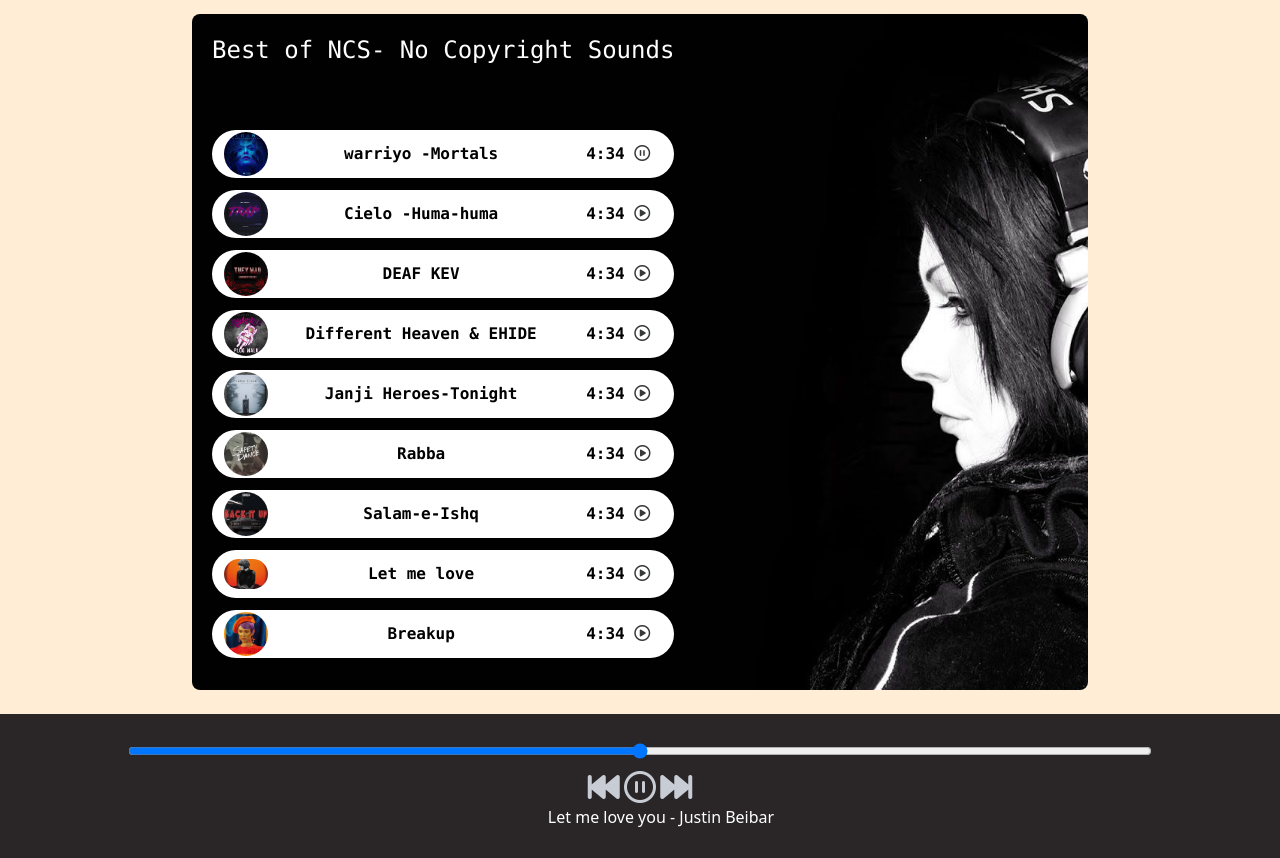
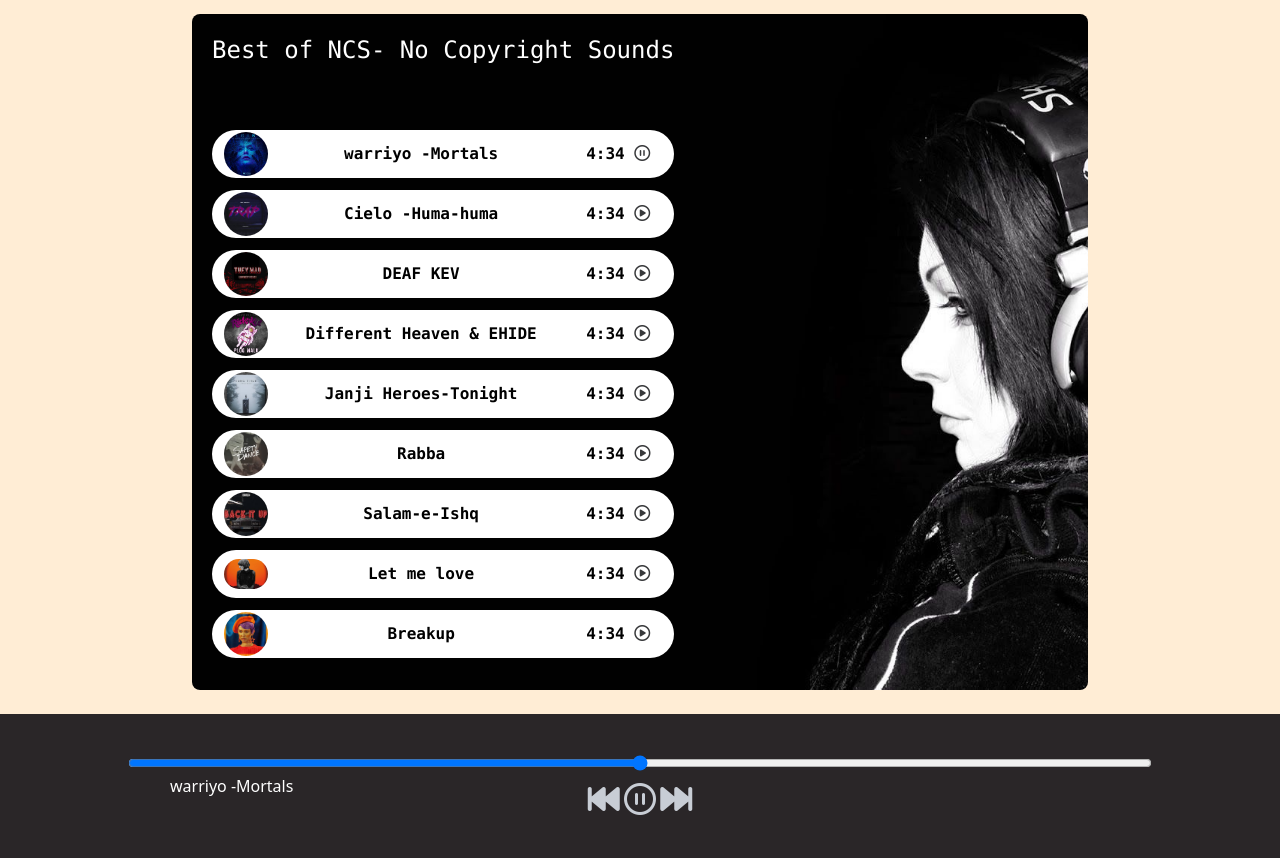
Before and after one commit to Sadia-Tasfia/Spotify.Clone, a website built with Vite: page index.html in a window 1280 px wide. Both pictures are taken after a click on the icon 642 px from the left and 227 px from the top of the page. Shown: the part 74-932 px from the top of the page. Built offline with nearby package versions, Linux system fonts and the light colour scheme.

Commit message:
add some step

```diff
--- a/index.html
+++ b/index.html
@@ -122,11 +122,11 @@
     </div>
     <div class="
     songInfo
-    <!-- absolute  -->
+    absolute
     flex
     left-[10vw]
   text-white">
-      <img src="cover/playing.gif" id="gif"  width="42px" alt=""> <span id="masterSongName">Let me love you - Justin Beibar</span>
+      <img src="cover/playing.gif" id="gif"  width="42px" alt=""> <span id="masterSongName">warriyo -Mortals</span>
     </div>
   </div>
 
--- a/script.js
+++ b/script.js
@@ -35,7 +35,8 @@ masterPlay.addEventListener("click", function() {
     masterPlay.classList.remove("fa-circle-play");
     masterPlay.classList.add("fa-circle-pause");
     gif.style.opacity = 1;
-  } else {
+  }
+  else {
     audioElement.pause();
     masterPlay.classList.remove("fa-circle-pause");
     masterPlay.classList.add("fa-circle-play");
@@ -69,6 +70,7 @@ Array.from(document.getElementsByClassName("songItemPlay")).forEach((element)=>{
     e.target.classList.remove("fa-circle-play");
     e.target.classList.add("fa-circle-pause");
     audioElement.src = `songs/${songIndex + 1}.mp3`;
+    masterSongName.innerText = songs[songIndex].songName;
     audioElement.currentTime = 0;
     audioElement.play();
     masterPlay.classList.remove("fa-circle-play");
@@ -85,6 +87,7 @@ document.getElementById("next").addEventListener("click", ()=> {
     songIndex += 1;
   }
   audioElement.src = `songs/${songIndex + 1}.mp3`;
+  masterSongName.innerText = songs[songIndex].songName;
   audioElement.currentTime = 0;
   audioElement.play();
   masterPlay.classList.remove("fa-circle-play");
@@ -92,13 +95,14 @@ document.getElementById("next").addEventListener("click", ()=> {
 });
 
 // for previous song
-document.getElementById("previous").addEventListener("click", ()=> {
+document.getElementById("previous").addEventListener("click", () => {
   if (songIndex <= 0) {
     songIndex = 0;
   } else {
     songIndex -= 1;
   }
   audioElement.src = `songs/${songIndex + 1}.mp3`;
+  masterSongName.innerText = songs[songIndex].songName;
   audioElement.currentTime = 0;
   audioElement.play();
   masterPlay.classList.remove("fa-circle-play");
```
Also changed, not shown: 1 other file.
